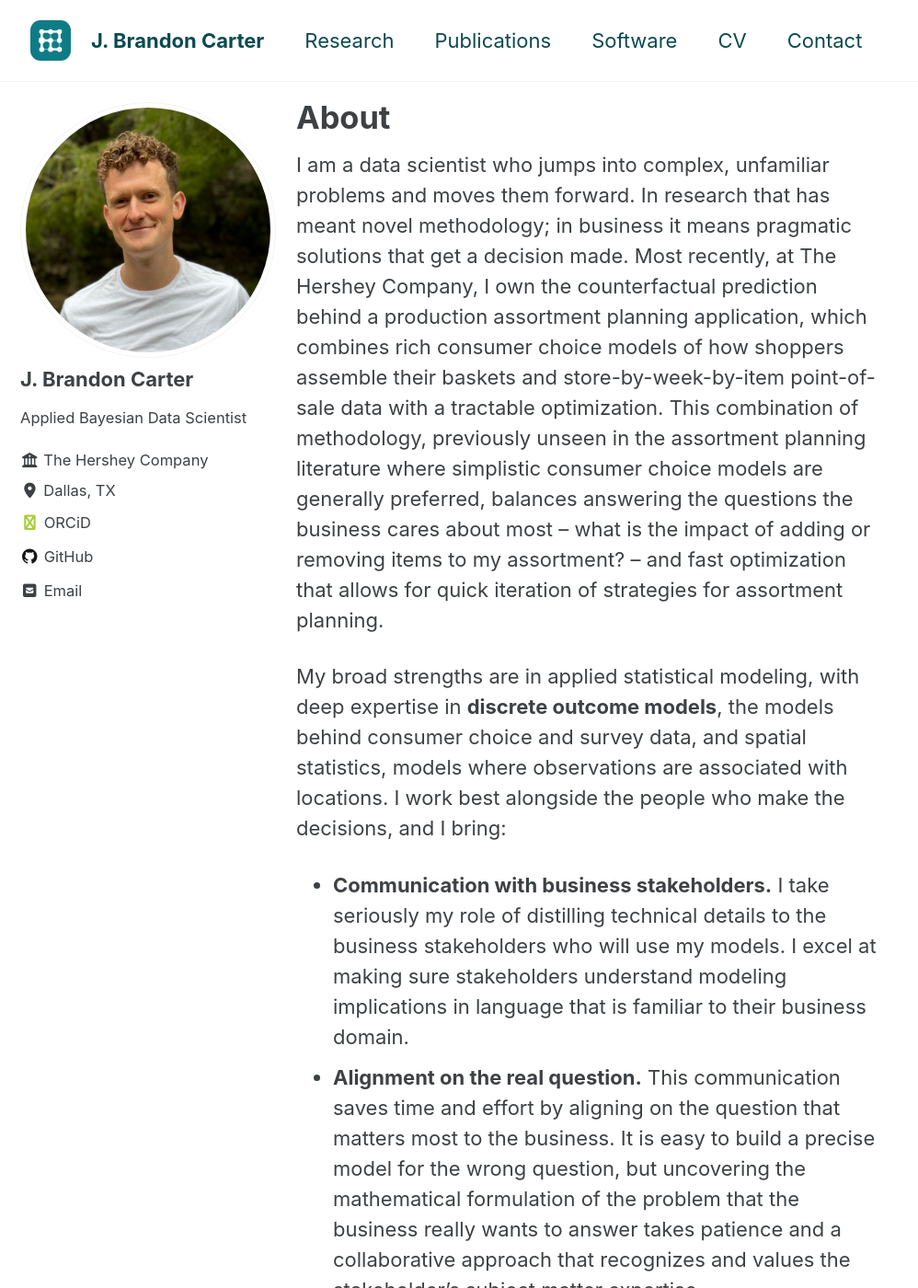
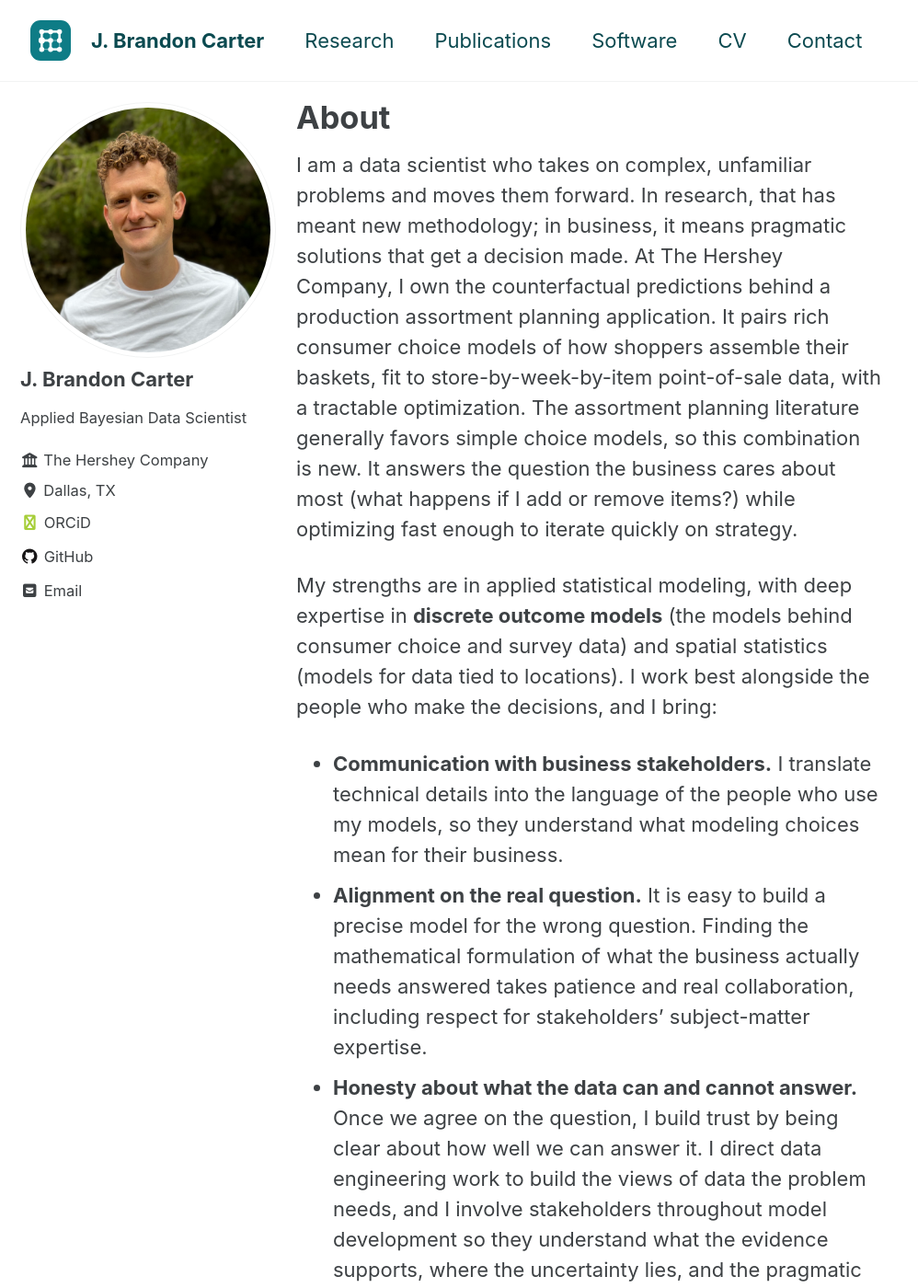
Before and after one commit to jbcart/jbcart.github.io, a Jekyll site: the page built from _pages/home.md, in a window 1280 px wide and 1400 px high. Shown: the whole window at 92% size, without its empty margins (0-998 px from the left). Built offline with Jekyll 4.4.1, drawn with Linux system fonts in a browser that asks for light colours; cached includes are drawn as plain includes; some of the changed text lies outside the part shown.

Commit message:
Tighten language on homepage
Co-Authored-By: Claude Opus 5.5 <noreply@anthropic.com>

```diff
--- a/_pages/home.md
+++ b/_pages/home.md
@@ -3,51 +3,43 @@ permalink: /
 title: "About"
 ---
 
-I am a data scientist who jumps into complex, unfamiliar problems and moves
-them forward. In research that has meant novel methodology; in business it
-means pragmatic solutions that get a decision made. Most recently, at The
-Hershey Company, I own the counterfactual prediction behind a production
-assortment planning application, which combines rich consumer choice models of
-how shoppers assemble their baskets and store-by-week-by-item point-of-sale
-data with a tractable optimization. This combination of methodology, previously
-unseen in the assortment planning literature where simplistic consumer choice
-models are generally preferred, balances answering the questions the business
-cares about most -- what is the impact of adding or removing items to my
-assortment? -- and fast optimization that allows for quick iteration of
-strategies for assortment planning.
+I am a data scientist who takes on complex, unfamiliar problems and moves them
+forward. In research, that has meant new methodology; in business, it means
+pragmatic solutions that get a decision made. At The Hershey Company, I own the
+counterfactual predictions behind a production assortment planning
+application. It pairs rich consumer choice models of how shoppers assemble
+their baskets, fit to store-by-week-by-item point-of-sale data, with a
+tractable optimization. The assortment planning literature generally favors
+simple choice models, so this combination is new. It answers the question the
+business cares about most (what happens if I add or remove items?) while
+optimizing fast enough to iterate quickly on strategy.
 
-My broad strengths are in applied statistical modeling, with deep expertise in
-**discrete outcome models**, the models behind consumer choice and survey data,
-and spatial statistics, models where observations are associated with
-locations. I work best alongside the people who make the decisions, and I
-bring:
+My strengths are in applied statistical modeling, with deep expertise in
+**discrete outcome models** (the models behind consumer choice and survey
+data) and spatial statistics (models for data tied to locations). I work best
+alongside the people who make the decisions, and I bring:
 
-- **Communication with business stakeholders.** I take seriously my role of
-  distilling technical details to the business stakeholders who will use my
-models. I excel at making sure stakeholders understand modeling implications
-in language that is familiar to their business domain.
-- **Alignment on the real question.** This communication saves time and effort
-  by aligning on the question that matters most to the business. It is easy to
-build a precise model for the wrong question, but uncovering the mathematical
-formulation of the problem that the business really wants to answer takes patience
-and a collaborative approach that recognizes and values the stakeholder's
-subject matter expertise.
-- **Honesty about what the data can and cannot answer.** Once the question has
-  been aligned on, I continue to build trust in my solutions by being honest
-about to what degree we can answer the primary question. I can direct data
-engineering work to build views of data that answer the business problem,
-and engage stakeholders in the entire model development cycle so they understand
-what the evidence supports, where uncertainty lies, and the pragmatic path
-forward.
-- **Direction set by consensus.** All of the above skills enable me to
-  redirect project priorities toward the most valuable and pragmatic
-solutions by building agreement across data science, business stakeholders, and
-product.
+- **Communication with business stakeholders.** I translate technical details
+  into the language of the people who use my models, so they understand what
+  modeling choices mean for their business.
+- **Alignment on the real question.** It is easy to build a precise model for
+  the wrong question. Finding the mathematical formulation of what the
+  business actually needs answered takes patience and real collaboration,
+  including respect for stakeholders' subject-matter expertise.
+- **Honesty about what the data can and cannot answer.** Once we agree on the
+  question, I build trust by being clear about how well we can answer it. I
+  direct data engineering work to build the views of data the problem needs,
+  and I involve stakeholders throughout model development so they understand
+  what the evidence supports, where the uncertainty lies, and the pragmatic
+  path forward.
+- **Direction set by consensus.** Together, these let me steer project
+  priorities toward the most valuable, pragmatic solutions by building
+  agreement across data science, business stakeholders, and product.
 
 I completed my Ph.D. in Statistics and Data Sciences at the University of
 Texas at Austin and held an NSF Mathematical Sciences Postdoctoral Research
 Fellowship at Duke University. My dissertation was a finalist for the 2025 ISBA
-Leonard J. Savage Award in the Applied Methodology category. I am looking for
+Leonard J. Savage Award in the Applied Methodology category. I'm interested in
 industry data science roles where careful modeling meets real business
 decisions. See [Research](/research/) for the methodological side of my work.
 
```
